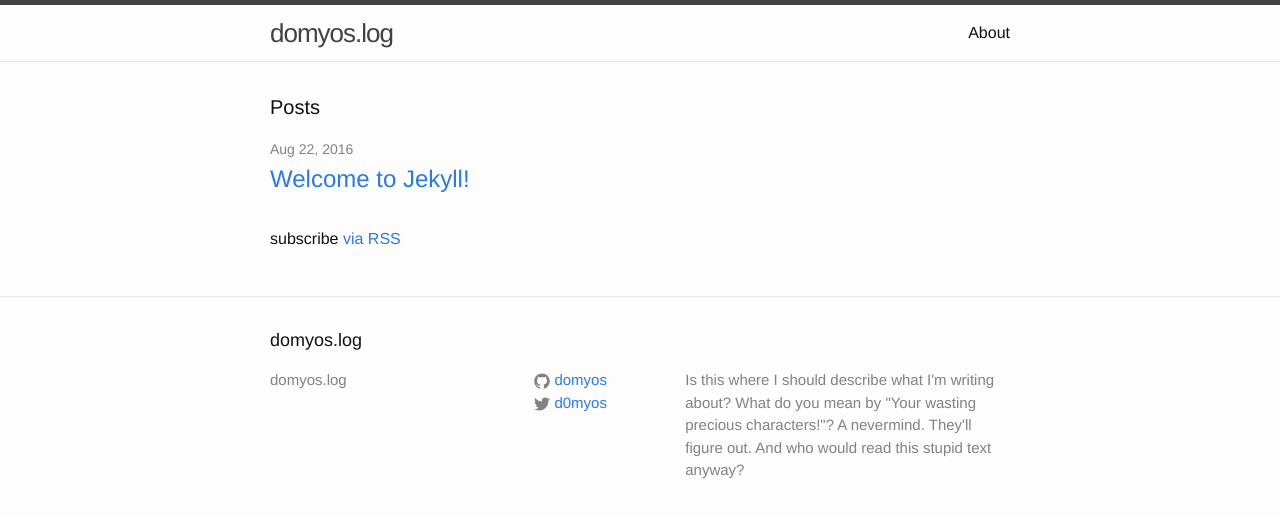
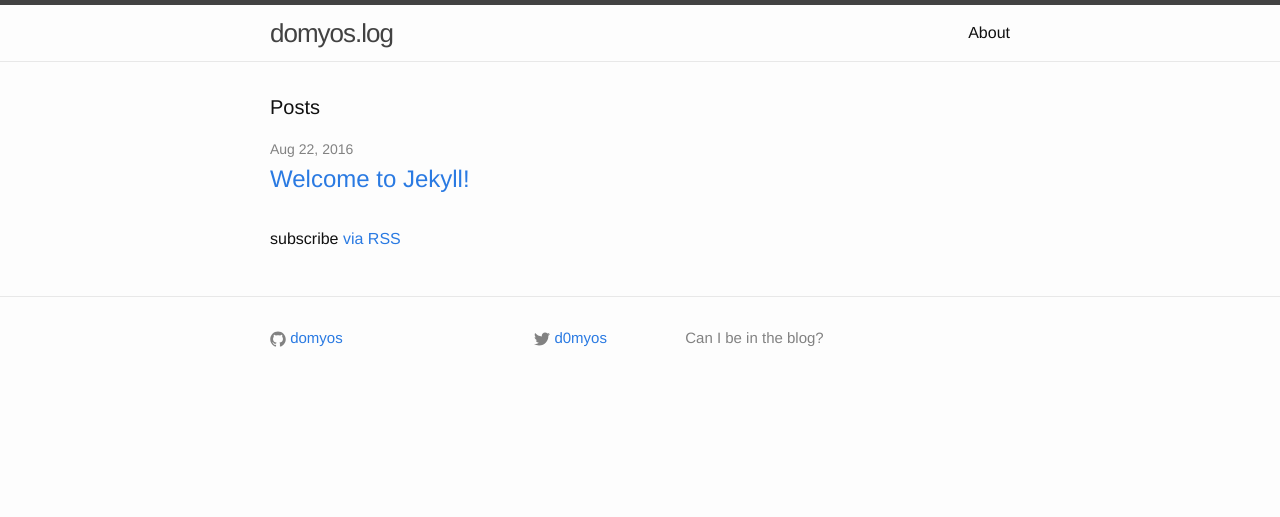
Before and after one commit to domyos/domyos.github.io, a Jekyll site: the page built from index.html, in a window 1280 px wide. Shown: the top 517 px of the page. Built offline with Jekyll 4.4.1, drawn with Linux system fonts in a browser that asks for light colours.

Commit message:
Style footer.

```diff
--- a/_config.yml
+++ b/_config.yml
@@ -8,9 +8,7 @@
 # Site settings
 title: domyos.log
 description: > # this means to ignore newlines until "baseurl:"
-  Is this where I should describe what I'm writing about? What do you mean by
-  "Your wasting precious characters!"? A nevermind. They'll figure out. And who
-  would read this stupid text anyway?
+  Can I be in the blog?
 baseurl: "" # the subpath of your site, e.g. /blog
 url: "http://domyos.github.io" # the base hostname & protocol for your site
 twitter_username: d0myos
--- a/_includes/footer.html
+++ b/_includes/footer.html
@@ -2,34 +2,27 @@
 
   <div class="wrapper">
 
-    <h2 class="footer-heading">{{ site.title }}</h2>
-
     <div class="footer-col-wrapper">
       <div class="footer-col footer-col-1">
-        <ul class="contact-list">
-          <li>{{ site.title }}</li>
-          <li><a href="mailto:{{ site.email }}">{{ site.email }}</a></li>
-        </ul>
+        {% if site.github_username %}
+        <p>
+        {% include icon-github.html username=site.github_username %}
+        </p>
+        {% endif %}
       </div>
 
       <div class="footer-col footer-col-2">
-        <ul class="social-media-list">
-          {% if site.github_username %}
-          <li>
-            {% include icon-github.html username=site.github_username %}
-          </li>
-          {% endif %}
-
-          {% if site.twitter_username %}
-          <li>
-            {% include icon-twitter.html username=site.twitter_username %}
-          </li>
-          {% endif %}
-        </ul>
+        {% if site.twitter_username %}
+        <p>
+        {% include icon-twitter.html username=site.twitter_username %}
+        </p>
+        {% endif %}
       </div>
 
       <div class="footer-col footer-col-3">
+        {% if site.description %}
         <p>{{ site.description }}</p>
+        {% endif %}
       </div>
     </div>
 
```
